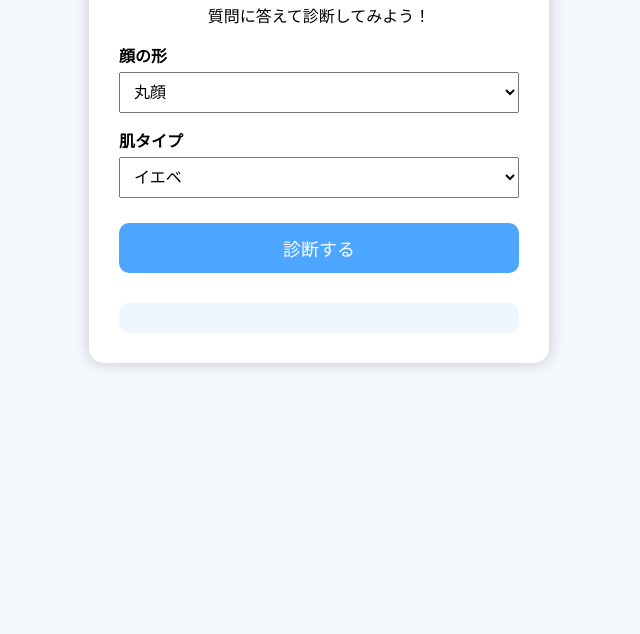
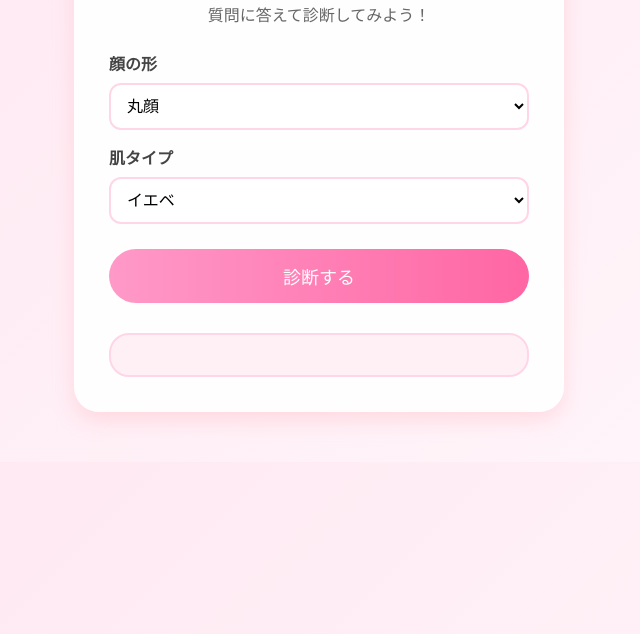
Before and after one commit to csna24051/se-week11-site, a plain HTML site: page index.html in a window 1280 px wide. Shown: the part 166-800 px from the top of the page, without its empty margins (321-961 px from the left). Drawn offline with Linux system fonts and the light colour scheme.

Commit message:
かわいくした

```diff
--- a/style.css
+++ b/style.css
@@ -1,60 +1,86 @@
 body {
     margin: 0;
     padding: 0;
-    background: #f4f7fb;
-    font-family: sans-serif;
+    font-family: "Yu Gothic", "Hiragino Sans", sans-serif;
+    background: linear-gradient(135deg, #ffe6f0, #fff7fb);
 }
 
 .container {
-    width: 400px;
+    width: 420px;
     margin: 50px auto;
-    background: white;
-    padding: 30px;
-    border-radius: 15px;
-    box-shadow: 0 0 15px rgba(0,0,0,0.2);
+    background: rgba(255, 255, 255, 0.95);
+    padding: 35px;
+    border-radius: 25px;
+    box-shadow: 0 8px 20px rgba(255, 182, 193, 0.4);
 }
 
 h1 {
     text-align: center;
+    color: #ff66a3;
+    margin-bottom: 10px;
 }
 
 p {
     text-align: center;
+    color: #666;
+    margin-bottom: 25px;
 }
 
 label {
     display: block;
     margin-top: 15px;
-    margin-bottom: 5px;
+    margin-bottom: 8px;
     font-weight: bold;
+    color: #444;
 }
 
 select {
     width: 100%;
-    padding: 10px;
+    padding: 12px;
+    border: 2px solid #ffd6e7;
+    border-radius: 12px;
     font-size: 16px;
+    background: #fff;
+}
+
+select:focus {
+    outline: none;
+    border-color: #ff99c8;
 }
 
 button {
     width: 100%;
     margin-top: 25px;
-    padding: 12px;
+    padding: 14px;
+    background: linear-gradient(to right, #ff99c8, #ff66a3);
+    color: white;
     font-size: 18px;
-    background: #4da6ff;
-    color: white;
     border: none;
-    border-radius: 10px;
+    border-radius: 30px;
     cursor: pointer;
+    transition: 0.3s;
 }
 
 button:hover {
-    background: #2d8cff;
+    transform: scale(1.03);
+    box-shadow: 0 5px 15px rgba(255, 105, 180, 0.4);
 }
 
 #result {
     margin-top: 30px;
-    padding: 15px;
-    background: #eef6ff;
-    border-radius: 10px;
+    background: #fff0f6;
+    border-radius: 20px;
+    padding: 20px;
     line-height: 1.8;
+    color: #444;
+    border: 2px solid #ffd6e7;
 }
+
+#result h2 {
+    text-align: center;
+    color: #ff66a3;
+}
+
+strong {
+    color: #ff4f93;
+}
```
